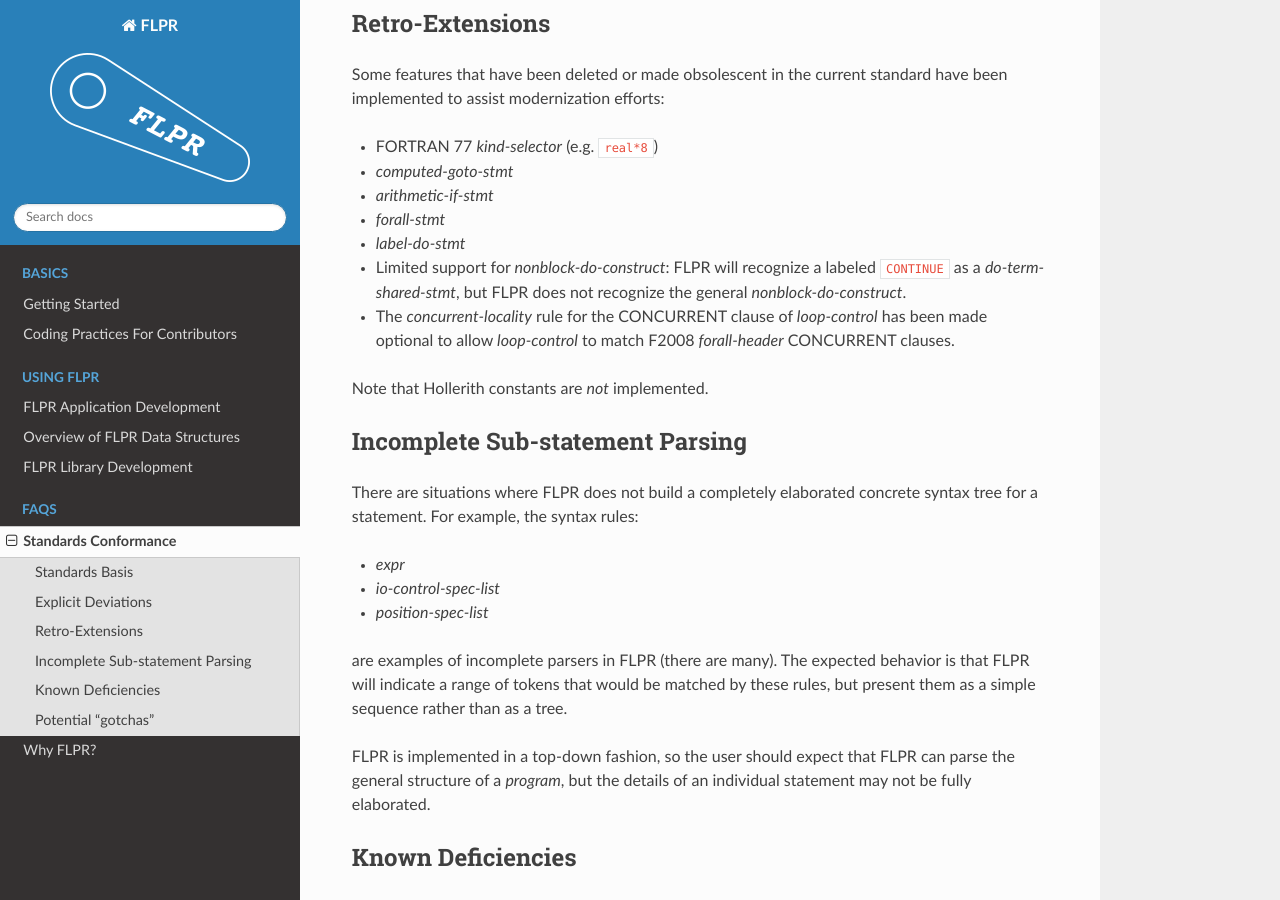
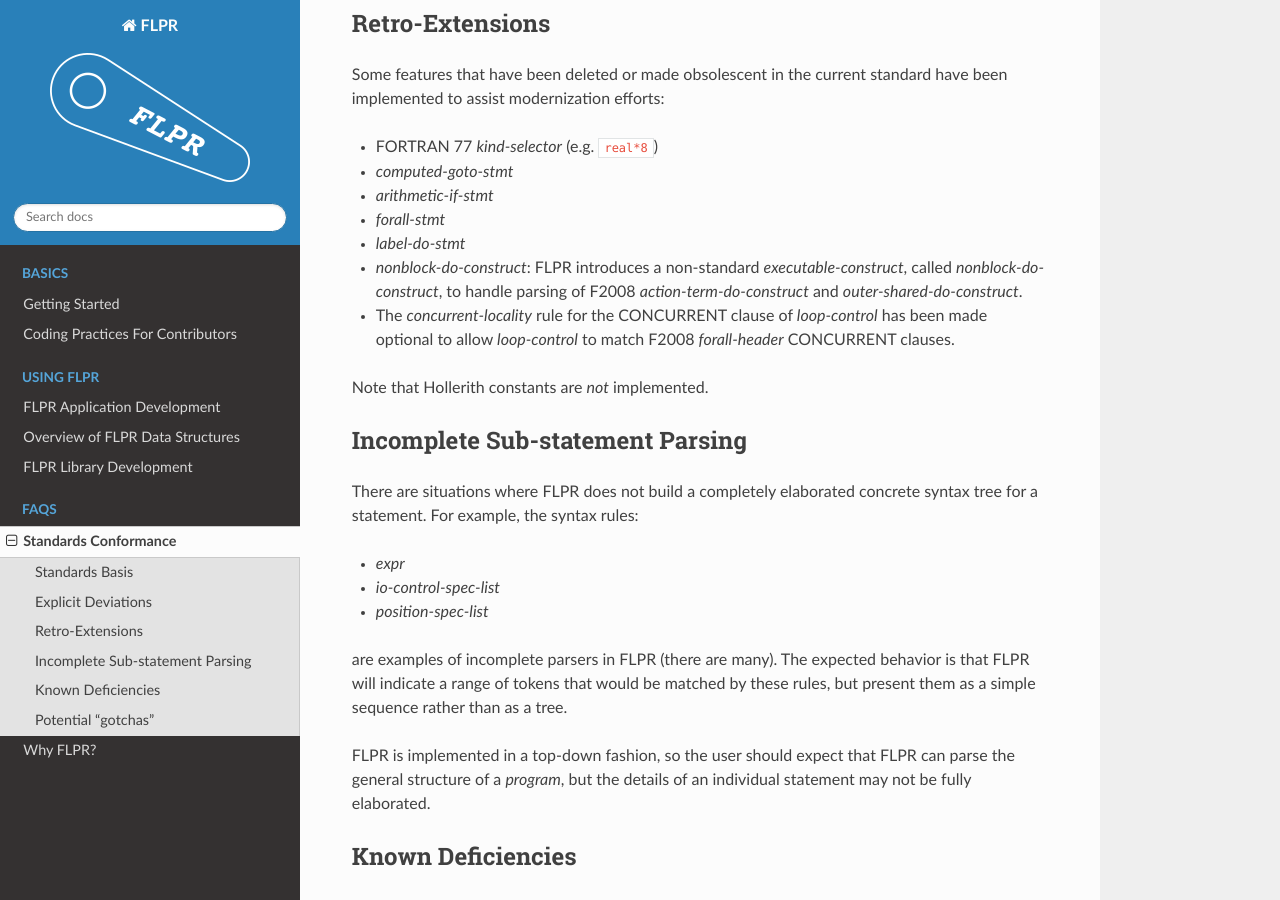
Before and after one commit to lanl/FLPR, a Sphinx documentation site: the page built from docs/sphinx/conformance.rst, in a window 1280 px wide and 900 px high, scrolled down 649 px. Built offline with Sphinx 7.4.7 and the Read the Docs theme 2.0.0, drawn with Linux system fonts in a browser that asks for light colours.

Commit message:
Update documentation

```diff
--- a/docs/sphinx/conformance.rst
+++ b/docs/sphinx/conformance.rst
@@ -48,9 +48,9 @@
 - *arithmetic-if-stmt*
 - *forall-stmt*
 - *label-do-stmt*
-- Limited support for *nonblock-do-construct*: FLPR will recognize a labeled
-  ``CONTINUE`` as a *do-term-shared-stmt*, but FLPR does not recognize
-  the general *nonblock-do-construct*.
+- *nonblock-do-construct*: FLPR introduces a non-standard
+  *executable-construct*, called *nonblock-do-construct*, to handle parsing
+  of F2008 *action-term-do-construct* and *outer-shared-do-construct*.
 - The *concurrent-locality* rule for the CONCURRENT clause of *loop-control*
   has been made optional to allow *loop-control* to match F2008 *forall-header*
   CONCURRENT clauses.
```
